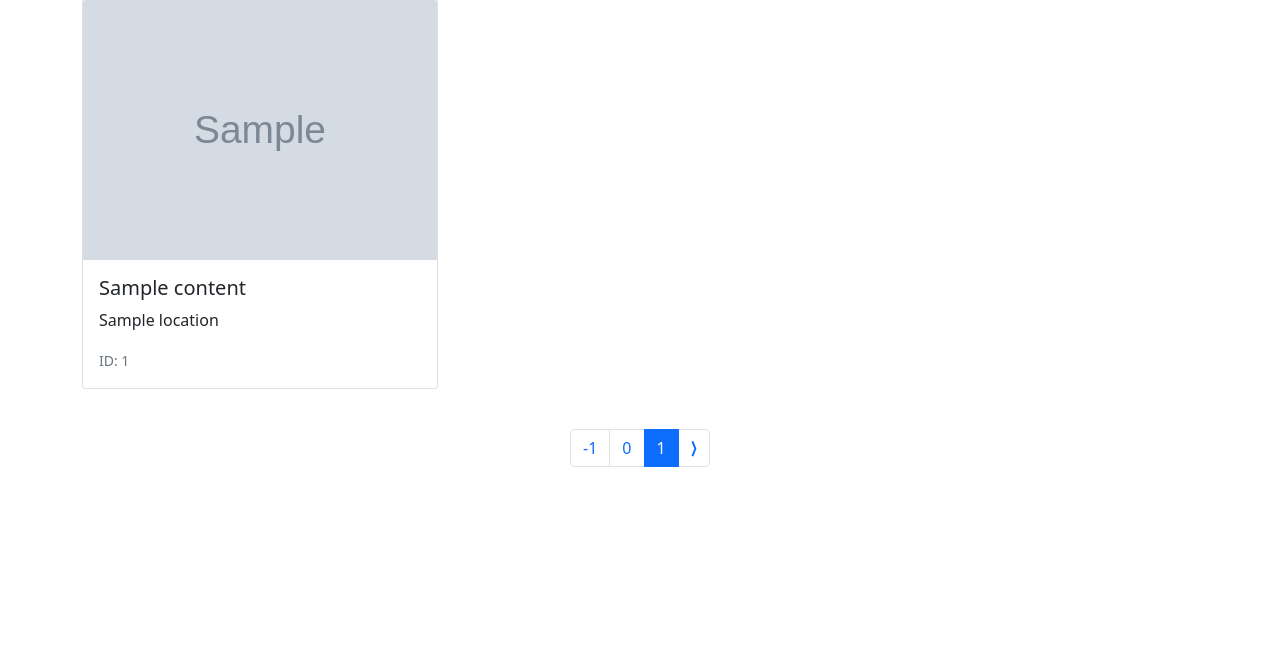
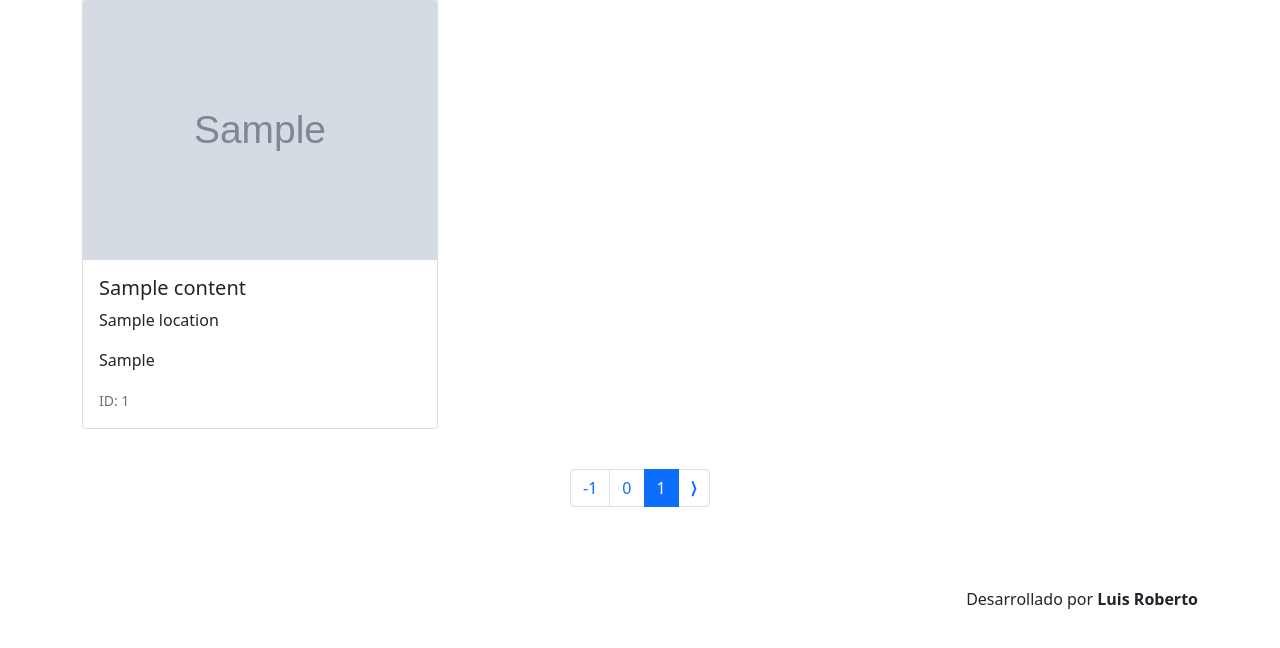
Before and after one commit to r-maciel/easybroker, a Django app: page / in a window 1280 px wide. Shown: the part 87-735 px from the top of the page. Run offline with Django 4.2, Linux system fonts and the light colour scheme; tables that the repository leaves empty hold one stand-in row (values such as "Sample post"); grey boxes marked "Sample" are stand-in pictures; a database or web service that is not in the repository returns one stand-in record (values such as "Sample title"); data that the repository does not hold is empty.

Commit message:
Add footer | Add property type

```diff
--- a/templates/base.html
+++ b/templates/base.html
@@ -26,6 +26,11 @@
             {% block content %}{% endblock content %}
         </div>
     </main>
+    <div class="credit-section py-3">
+        <div class="container-lg d-flex justify-content-end">
+            <span>Desarrollado por <strong>Luis Roberto</strong></span>
+        </div>
+    </div>
     {# Cargar Bootstrap JS #}
     <script src="https://cdn.jsdelivr.net/npm/bootstrap@5.1.3/dist/js/bootstrap.bundle.min.js" integrity="sha384-ka7Sk0Gln4gmtz2MlQnikT1wXgYsOg+OMhuP+IlRH9sENBO0LRn5q+8nbTov4+1p" crossorigin="anonymous"></script>
 </body>
--- a/templates/properties/index.html
+++ b/templates/properties/index.html
@@ -19,8 +19,9 @@
                 {% static 'images/properties/no-image.png' %}
                 {% endif %}" class="card-img-top" alt="Image thumbnail">
                 <div class="card-body">
-                    <h5 class="card-title">{{ property.title|truncatechars:70 }}</h5>
+                    <h5 class="card-title">{{ property.title|truncatechars:60 }}</h5>
                     <p class="card-text">{{ property.location|truncatechars:50 }}</p>
+                    <p class="card-text">{{ property.property_type }}</p>
                     <p class="card-text"><small class="text-muted">ID: {{ property.public_id }}</small></p>
                 </div>
             </div>
```
